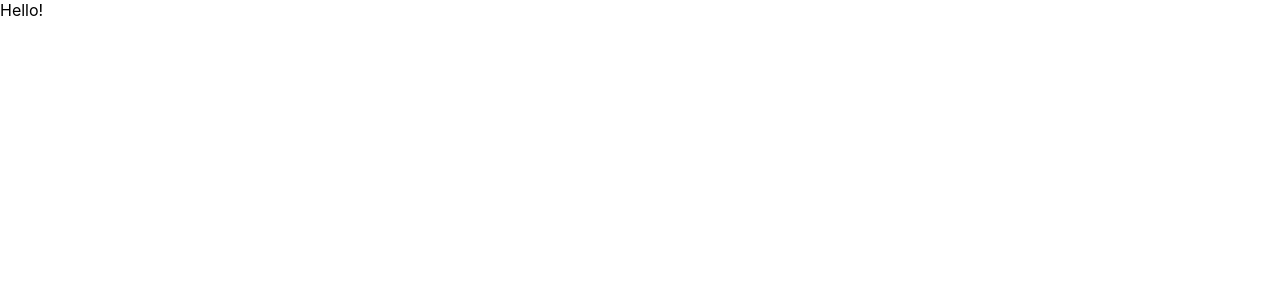
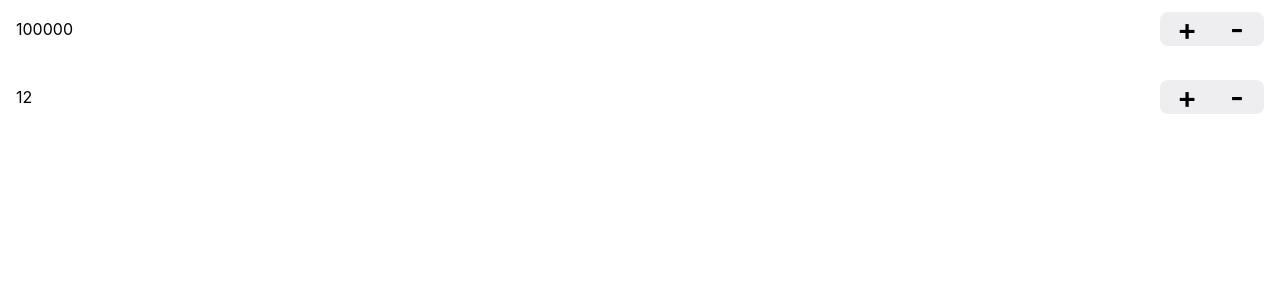
Before and after one commit to evaliev/loan_web_app_bot, a React (Create React App) app: page / in a window 1280 px wide. Shown: the top 300 px of the page. Built offline with nearby package versions, Linux system fonts and the light colour scheme.

Commit message:
feat: TermPage init

```diff
--- a/package.json
+++ b/package.json
@@ -4,6 +4,9 @@
   "version": "0.1.0",
   "private": true,
   "dependencies": {
+    "@emotion/react": "^11.10.5",
+    "@emotion/styled": "^11.10.5",
+    "@mui/material": "^5.10.16",
     "@testing-library/jest-dom": "^5.16.5",
     "@testing-library/react": "^13.4.0",
     "@testing-library/user-event": "^13.5.0",
--- a/src/App.tsx
+++ b/src/App.tsx
@@ -1,7 +1,26 @@
-import React from 'react';
+import { useReducer } from 'react';
 
-function App() {
-  return <div>Hello!</div>;
-}
+import { TermPage } from './pages/TermPage';
+import { ContextApp } from './state/context';
+import { initialState } from './state/initialState';
+import { reducer } from './state/reducer';
 
-export default App;
+const App = () => {
+  return (
+    <>
+      <TermPage />
+    </>
+  );
+};
+
+const WrappedApp = () => {
+  const [state, dispatch] = useReducer(reducer, initialState);
+
+  return (
+    <ContextApp.Provider value={{ dispatch, state }}>
+      <App />
+    </ContextApp.Provider>
+  );
+};
+
+export default WrappedApp;
--- /dev/null
+++ b/src/components/InputRange.tsx
@@ -0,0 +1,73 @@
+import { memo } from 'react';
+import Box from '@mui/material/Box';
+
+type InputRangeProps = {
+  value: number;
+  increaseHandler: VoidFunction;
+  decreaseHandler: VoidFunction;
+};
+
+const InputRange = ({
+  value,
+  increaseHandler,
+  decreaseHandler,
+}: InputRangeProps) => {
+  return (
+    <Box
+      component="div"
+      sx={{
+        borderRadius: 2,
+        bgcolor: 'white',
+        padding: '12px 16px',
+        display: 'flex',
+        justifyContent: 'space-between',
+        alignItems: 'center',
+      }}
+    >
+      <span>{value}</span>
+      <Box
+        component="div"
+        sx={{
+          borderRadius: 2,
+          bgcolor: 'rgba(118, 118, 128, 0.12)',
+          padding: '2px',
+          display: 'flex',
+          justifyContent: 'space-between',
+          alignItems: 'center',
+          cursor: 'pointer',
+        }}
+      >
+        <div
+          style={{
+            fontSize: '30px',
+            lineHeight: '30px',
+            fontWeight: 600,
+            width: '50px',
+            display: 'flex',
+            justifyContent: 'center',
+            alignItems: 'center',
+          }}
+          onClick={increaseHandler}
+        >
+          +
+        </div>
+        <div
+          style={{
+            fontSize: '30px',
+            lineHeight: '30px',
+            fontWeight: 600,
+            width: '50px',
+            display: 'flex',
+            justifyContent: 'center',
+            alignItems: 'center',
+          }}
+          onClick={decreaseHandler}
+        >
+          -
+        </div>
+      </Box>
+    </Box>
+  );
+};
+
+export default memo(InputRange);
--- /dev/null
+++ b/src/pages/TermPage.tsx
@@ -0,0 +1,44 @@
+import { useCallback, useContext } from 'react';
+
+import InputRange from '../components/InputRange';
+import { ContextApp } from '../state/context';
+import { ActionTypes } from '../state/types';
+
+export const TermPage = () => {
+  const { state, dispatch } = useContext(ContextApp);
+
+  const increaseAmount = useCallback(() => {
+    dispatch({ type: ActionTypes.AMOUNT_INCREASE });
+  }, [dispatch]);
+
+  const decreaseAmount = useCallback(() => {
+    dispatch({ type: ActionTypes.AMOUNT_DECREASE });
+  }, [dispatch]);
+
+  const increaseTerm = useCallback(() => {
+    dispatch({ type: ActionTypes.TERM_INCREASE });
+  }, [dispatch]);
+
+  const decreaseTerm = useCallback(() => {
+    dispatch({ type: ActionTypes.TERM_DECREASE });
+  }, [dispatch]);
+
+  return (
+    <div>
+      <div style={{ marginBottom: 10 }}>
+        <InputRange
+          value={state.amount}
+          increaseHandler={increaseAmount}
+          decreaseHandler={decreaseAmount}
+        />
+      </div>
+      <div style={{ marginBottom: 10 }}>
+        <InputRange
+          value={state.term}
+          increaseHandler={increaseTerm}
+          decreaseHandler={decreaseTerm}
+        />
+      </div>
+    </div>
+  );
+};
--- /dev/null
+++ b/src/state/context.ts
@@ -0,0 +1,13 @@
+import { createContext, Dispatch } from 'react';
+
+import { initialState } from './initialState';
+import { Action, State } from './types';
+
+export const ContextApp = createContext<{
+  state: State;
+  dispatch: Dispatch<Action>;
+}>({
+  state: initialState,
+  /*eslint-disable-next-line */
+  dispatch: () => {},
+});
--- /dev/null
+++ b/src/state/initialState.ts
@@ -0,0 +1,7 @@
+import { State } from './types';
+
+export const initialState: State = {
+  amount: 100000,
+  term: 12,
+  monthlyPayment: 3600,
+};
--- /dev/null
+++ b/src/state/reducer.ts
@@ -0,0 +1,38 @@
+import { Action, ActionTypes, State } from './types';
+
+export const reducer = (state: State, action: Action): State => {
+  switch (action.type) {
+    case ActionTypes.AMOUNT_INCREASE:
+      return {
+        ...state,
+        amount: state.amount + 100,
+      };
+    case ActionTypes.AMOUNT_DECREASE:
+      return {
+        ...state,
+        amount: state.amount - 100,
+      };
+    case ActionTypes.TERM_INCREASE:
+      return {
+        ...state,
+        term: state.term + 1,
+      };
+    case ActionTypes.TERM_DECREASE:
+      return {
+        ...state,
+        term: state.term - 1,
+      };
+    case ActionTypes.MONTHLY_PAYMENT_INCREASE:
+      return {
+        ...state,
+        monthlyPayment: state.monthlyPayment + 100,
+      };
+    case ActionTypes.MONTHLY_PAYMENT_DECREASE:
+      return {
+        ...state,
+        monthlyPayment: state.monthlyPayment - 100,
+      };
+    default:
+      return state;
+  }
+};
--- /dev/null
+++ b/src/state/types.ts
@@ -0,0 +1,19 @@
+export interface State {
+  amount: number;
+  term: number;
+  monthlyPayment: number;
+}
+
+export interface Action {
+  type: ActionTypes;
+  payload?: any;
+}
+
+export enum ActionTypes {
+  AMOUNT_INCREASE = 'AMOUNT_INCREASE',
+  AMOUNT_DECREASE = 'AMOUNT_DECREASE',
+  TERM_INCREASE = 'TERM_INCREASE',
+  TERM_DECREASE = 'TERM_DECREASE',
+  MONTHLY_PAYMENT_INCREASE = 'MONTHLY_PAYMENT_INCREASE',
+  MONTHLY_PAYMENT_DECREASE = 'MONTHLY_PAYMENT_DECREASE',
+}
```
Also changed, not shown: src/App.css (deleted, +0 -38 lines), .eslintrc.js, 1 other file (tests, documents, lock files or other folders).
